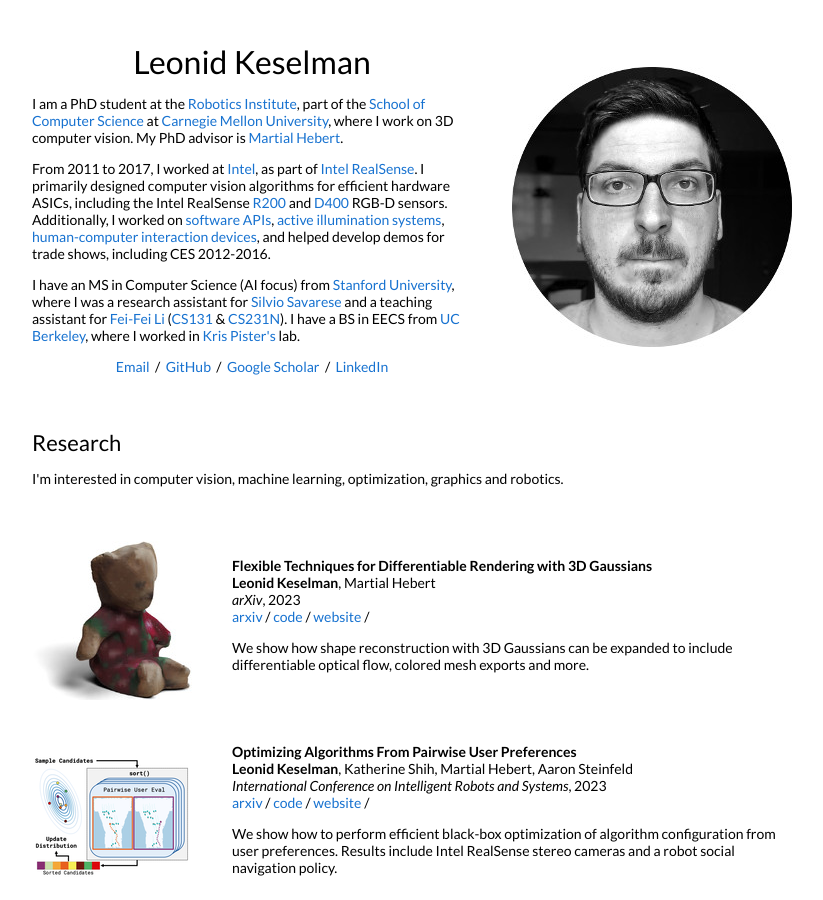
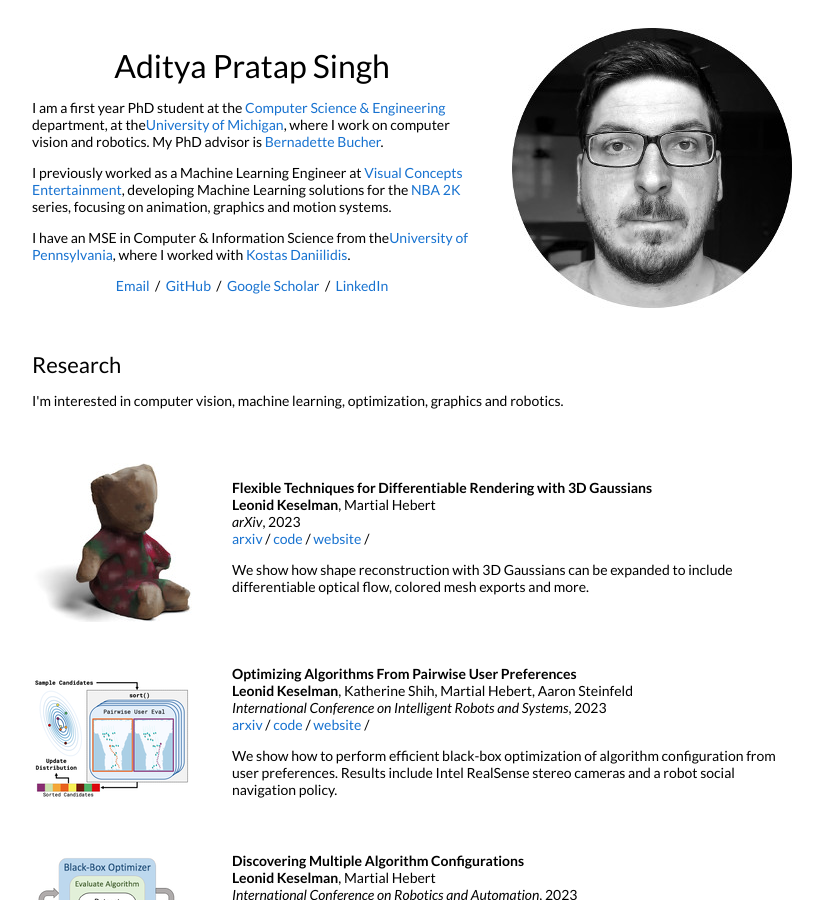
Before and after one commit to singhularAdi/singhularadi.github.io, a Jekyll site: the page built from _posts/2023-08-28-3dgaussians.markdown, in a window 1280 px wide and 900 px high. Shown: the whole window, without its empty margins (228-1051 px from the left). Built offline with Jekyll 4.4.1, drawn with Linux system fonts in a browser that asks for light colours.

Commit message:
Update default.html

```diff
--- a/_layouts/default.html
+++ b/_layouts/default.html
@@ -32,15 +32,14 @@
           <tr style="padding:0px">
             <td style="padding:2.5%;width:60%;vertical-align:middle">
               <h1>
-                Leonid Keselman
+                Aditya Pratap Singh
               </h1>
-              <p>I am a PhD student at the <a href="https://www.ri.cmu.edu/">Robotics Institute</a>, part of the <a href="https://www.scs.cmu.edu/">School of Computer Science</a> at <a href="https://www.cmu.edu/">Carnegie Mellon University</a>, where I work on 3D computer vision. My PhD advisor is <a href="http://www.cs.cmu.edu/~hebert/">Martial Hebert</a>.
+              <p>I am a first year PhD student at the <a href="https://cse.engin.umich.edu/">Computer Science & Engineering</a> department, at the<a href="https://www.cmu.edu/">University of Michigan</a>, where I work on computer vision and robotics. My PhD advisor is <a href="https://bucherb.github.io/">Bernadette Bucher</a>.
               </p>
               <p>
-                From 2011 to 2017, I worked at <a href="https://www.intel.com">Intel</a>, as part of <a href="https://www.intelrealsense.com/">Intel RealSense</a>. I primarily designed computer vision algorithms for efficient hardware ASICs, including the Intel RealSense <a href="https://software.intel.com/en-us/articles/realsense-r200-camera">R200</a> and <a href="https://software.intel.com/en-us/realsense/d400">D400</a> RGB-D sensors. Additionally, I worked on <a href="https://github.com/IntelRealSense/librealsense">software APIs</a>, <a href="https://patents.google.com/patent/US9992474B2">active illumination systems</a>, <a href="https://patents.google.com/patent/US9304597">human-computer interaction devices</a>, and helped develop demos for trade shows, including CES 2012-2016.
-              </p>
+              I previously worked as a Machine Learning Engineer at <a href="https://vcentertainment.com/">Visual Concepts Entertainment</a>, developing Machine Learning solutions for the <a href="https://nba.2k.com/">NBA 2K</a> series, focusing on animation, graphics and motion systems.  <p>
               <p>
-                I have an MS in Computer Science (AI focus) from <a href="http://cs.stanford.edu">Stanford University</a>, where I was a research assistant for <a href="http://svl.stanford.edu/">Silvio Savarese</a> and a teaching assistant for <a href="http://svl.stanford.edu/">Fei-Fei Li</a> (<a href="http://vision.stanford.edu/teaching/cs131_fall1617/">CS131</a> & <a href="http://cs231n.stanford.edu/2017/">CS231N</a>). I have a BS in EECS from <a href="http://www.eecs.berkeley.edu/">UC Berkeley</a>, where I worked in <a href="https://people.eecs.berkeley.edu/~pister/">Kris Pister's</a> lab.
+                I have an MSE in Computer & Information Science from the<a href="https://www.cis.upenn.edu/">University of Pennsylvania</a>, where I worked with <a href="https://www.cis.upenn.edu/~kostas/">Kostas Daniilidis</a>.
               </p>
               <p style="text-align:center">
                 <a target="_blank" href="https://mailhide.io/e/B8TyS"> Email</a> &nbsp;/&nbsp;
```
